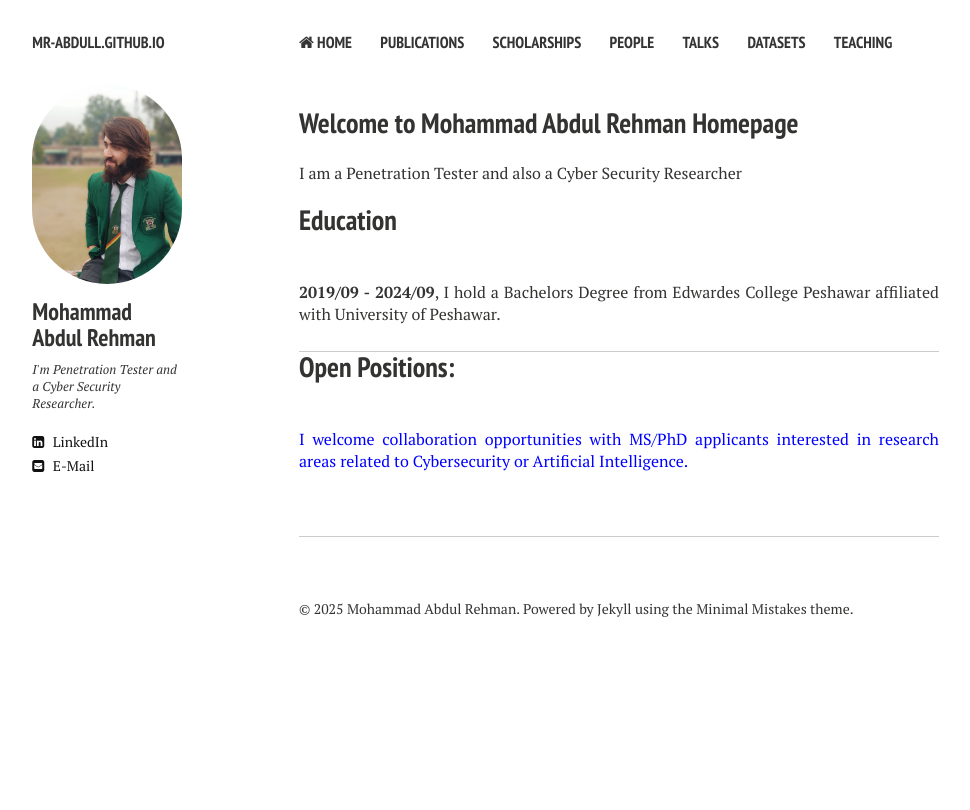
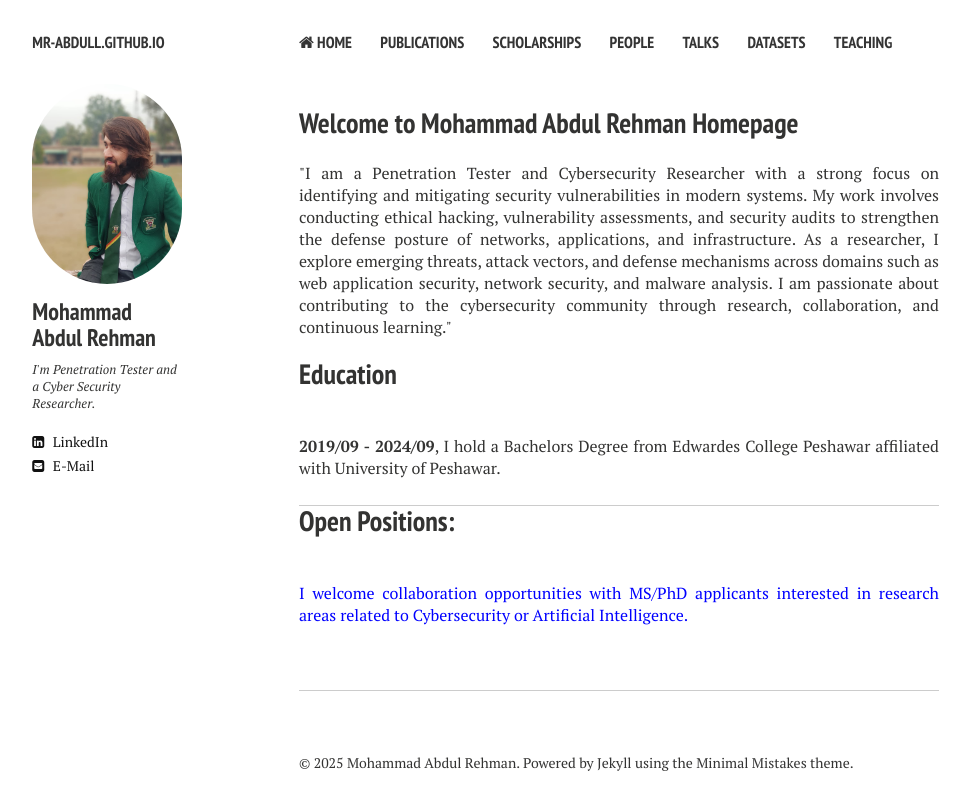
Before and after one commit to mr-abdull/mr-abdull.github.io, a Jekyll site: the page built from index.md, in a window 1280 px wide. Shown: the top 810 px of the page, without its empty margins (21-991 px from the left). Built offline with Jekyll 4.4.1, drawn with Linux system fonts in a browser that asks for light colours; nearby versions of some CDN libraries.

Commit message:
Update index.md

```diff
--- a/index.md
+++ b/index.md
@@ -12,7 +12,7 @@ tags: [Jekyll, theme, responsive, blog, template]
 <div style="text-align: justify; display: block; margin-right: auto;">
 
 
-I am a Penetration Tester and also a Cyber Security Researcher
+"I am a Penetration Tester and Cybersecurity Researcher with a strong focus on identifying and mitigating security vulnerabilities in modern systems. My work involves conducting ethical hacking, vulnerability assessments, and security audits to strengthen the defense posture of networks, applications, and infrastructure. As a researcher, I explore emerging threats, attack vectors, and defense mechanisms across domains such as web application security, network security, and malware analysis. I am passionate about contributing to the cybersecurity community through research, collaboration, and continuous learning."
 
 
 <h2>
```
